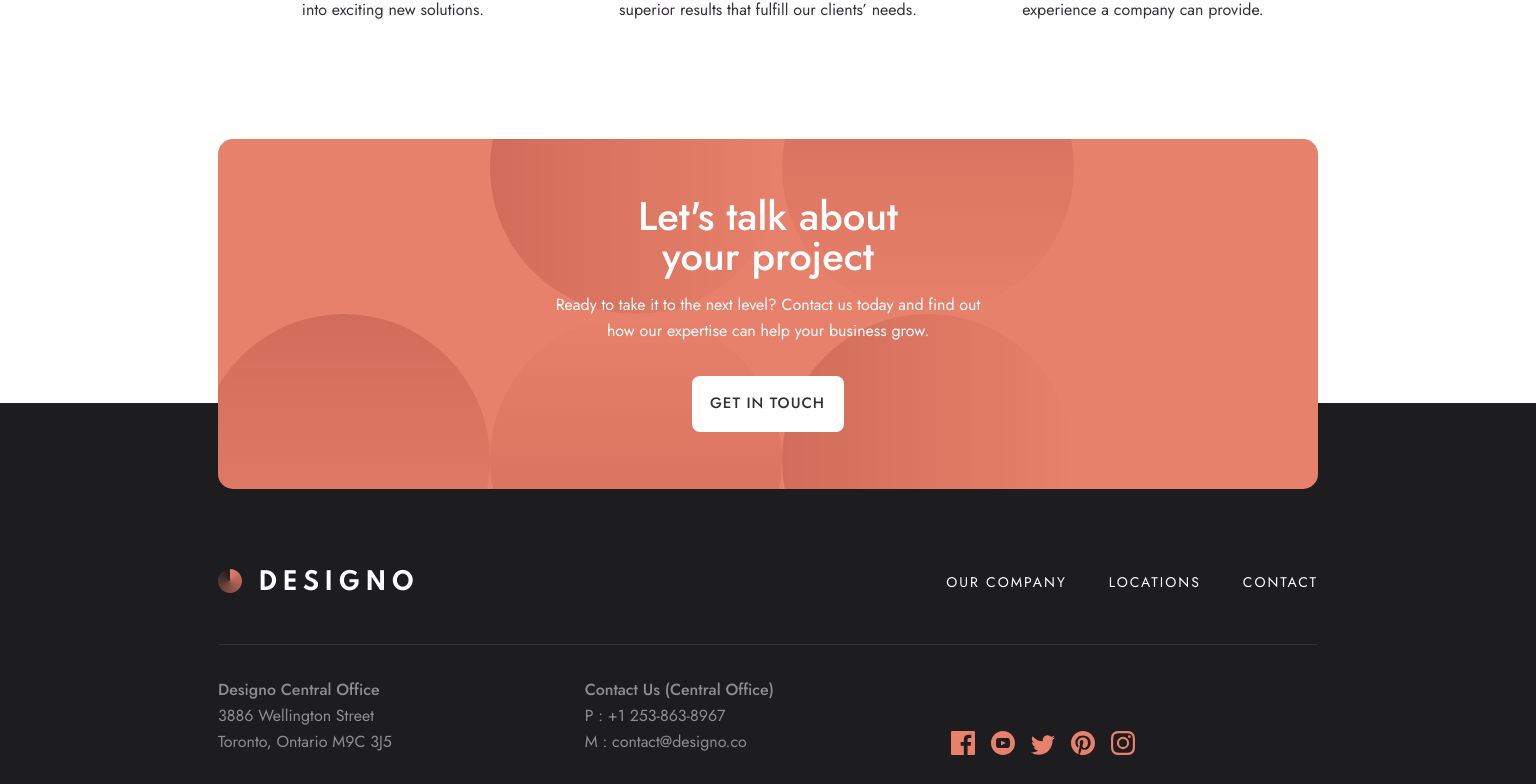
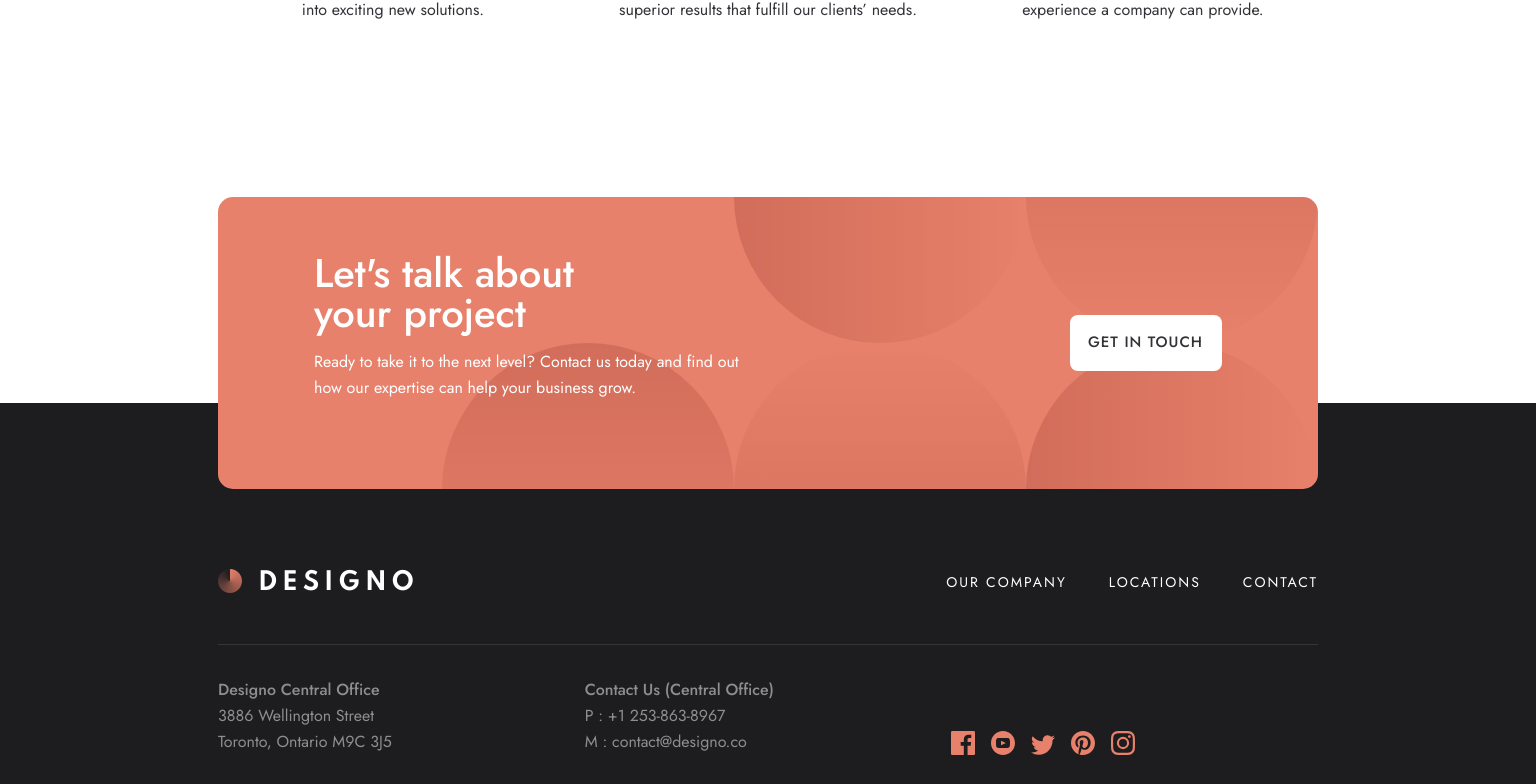
Before and after one commit to richieAiello/designo-website, a React (Vite) app: page / in a window 1536 px wide. Shown: the part 2144-2928 px from the top of the page. Built offline with nearby package versions, Linux system fonts and the light colour scheme.

Commit message:
Styles for section your-project on desktop.

```diff
--- a/src/components/main/your-project-section/YourProject.js
+++ b/src/components/main/your-project-section/YourProject.js
@@ -3,6 +3,7 @@ import { Link } from "react-router-dom";
 export default function YourProject() {
   return (
     <section className="your-project container">
+      <div className="your-project__context">
         <h4 className="your-project__heading bold">
           Let's talk about your project
         </h4>
@@ -10,6 +11,7 @@ export default function YourProject() {
           Ready to take it to the next level? Contact us today and find
           out how our expertise can help your business grow.
         </p>
+      </div>
       <Link to="/contact" className="btn btn--your-project link">
         get in touch
       </Link>
--- a/src/main.scss
+++ b/src/main.scss
@@ -895,6 +895,24 @@ $gradient-location: #5D0202;
       max-width: 450px;
     }
   }
+
+  @media(min-width: 1440px) {
+    height: 292px;
+    display: flex;
+    align-items: center;
+    justify-content: space-between;
+    background-position: 100% 50%;
+    padding: 0 6rem;
+
+    &__context {
+      text-align: left;
+    }
+
+    &__heading,
+    &__text {
+      margin-inline: unset;
+    }
+  }
 }
 
 // Section projects
```
Lines whose indentation alone changed are shown as unchanged.
